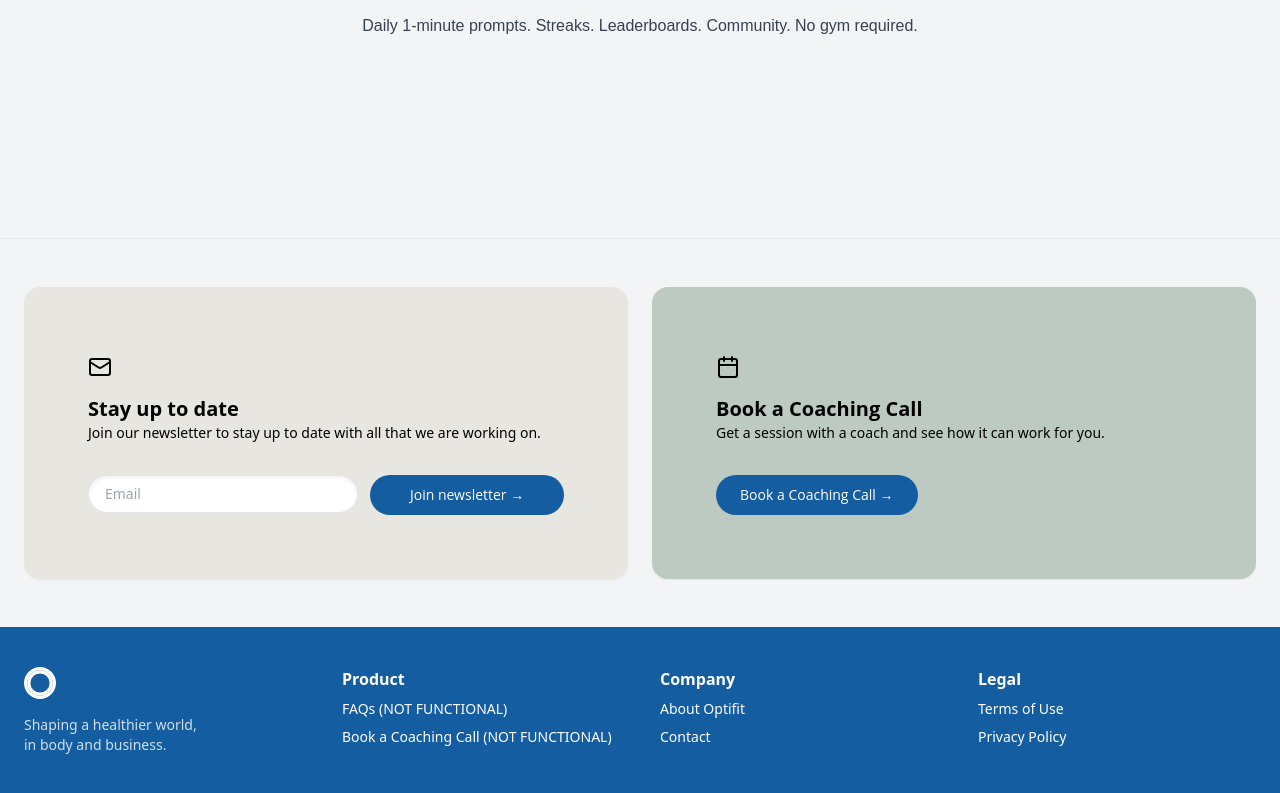
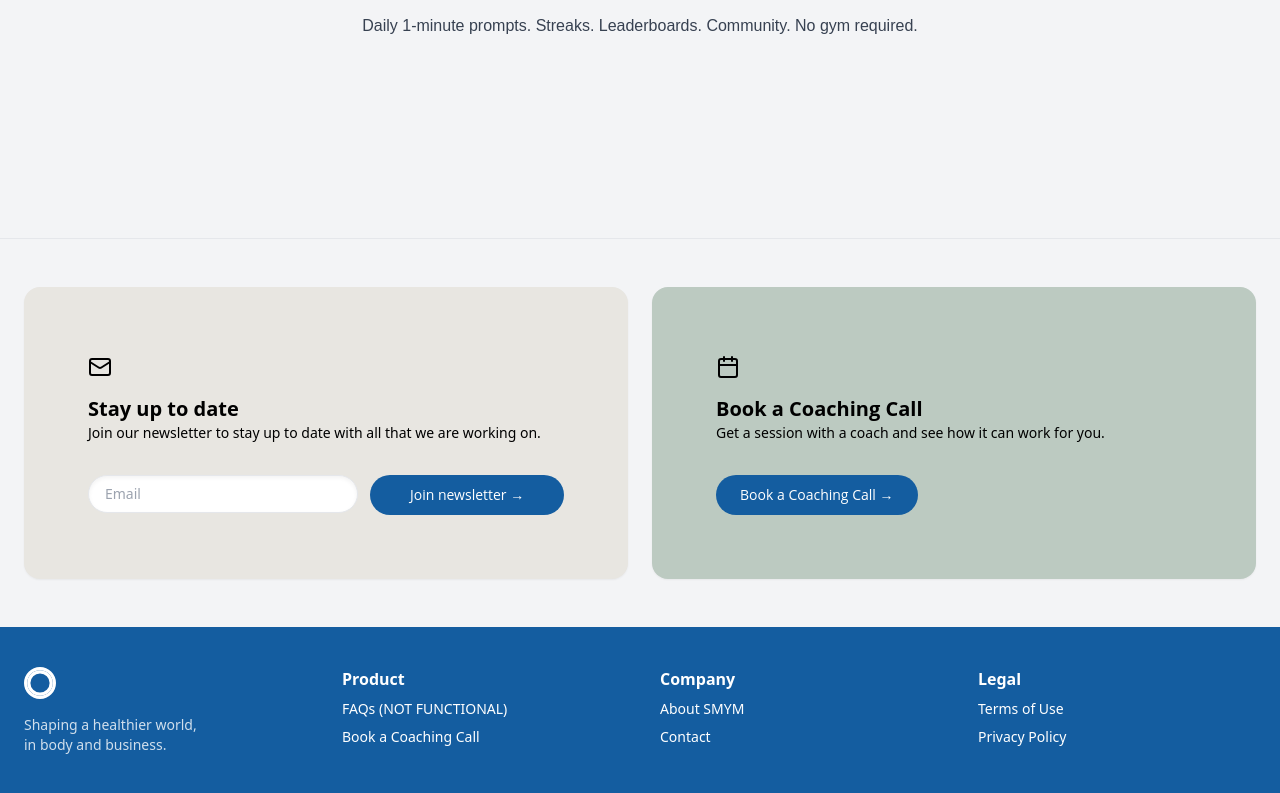
Before and after one commit to Scott-Makes-You-Move/frontend, a Next.js app: page / in a window 1280 px wide. Shown: the part 926-1719 px from the top of the page. Built offline with nearby package versions, Linux system fonts and the light colour scheme; no server answers; sample sign-in values are in the browser's storage.

Commit message:
:art: Chore: update link for book coach call in footer

```diff
--- a/src/components/Footer.tsx
+++ b/src/components/Footer.tsx
@@ -99,8 +99,13 @@ const Footer: React.FC = () => {
                 </Link>
               </li>
               <li>
-                <Link href="/book" className="hover:underline">
-                  Book a Coaching Call (NOT FUNCTIONAL)
+                <Link
+                  href="https://calendly.com/scottmakesyoumove/coachcall"
+                  target="_blank"
+                  rel="noopener noreferrer"
+                  className="hover:underline"
+                >
+                  Book a Coaching Call
                 </Link>
               </li>
             </ul>
@@ -112,7 +117,7 @@ const Footer: React.FC = () => {
             <ul className="space-y-2 text-sm">
               <li>
                 <Link href="/about" className="hover:underline">
-                  About Optifit
+                  About SMYM
                 </Link>
               </li>
               <li>
```
